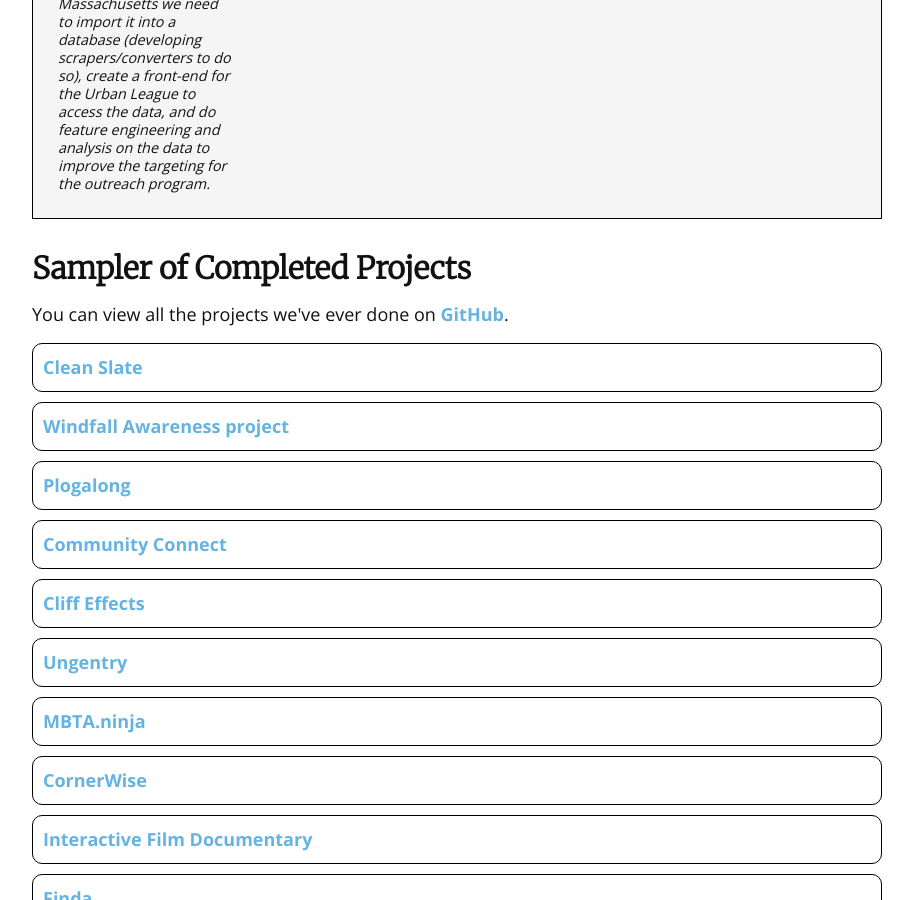
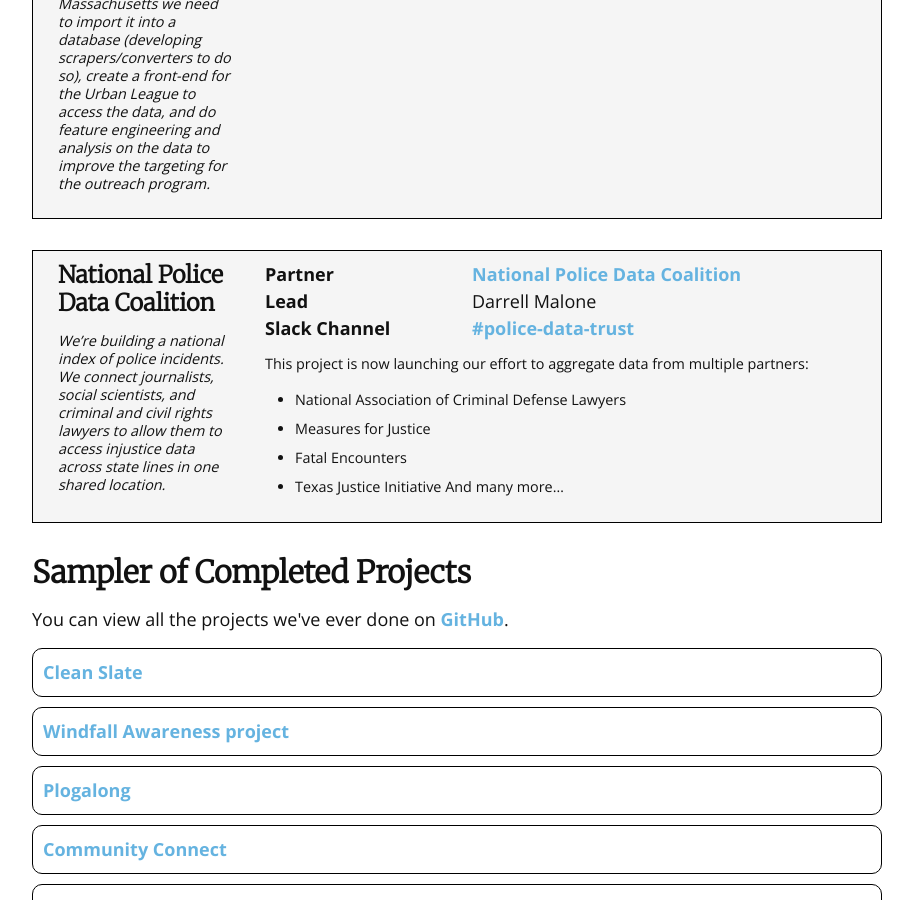
Before and after one commit to codeforboston/codeforboston.org, a Jekyll site: the page built from projects.html, in a window 1280 px wide and 900 px high, scrolled down 1582 px. Shown: the whole window, without its empty margins (183-1096 px from the left). Built offline with Jekyll 4.4.1, drawn with Linux system fonts in a browser that asks for light colours; nearby versions of some CDN libraries.

Commit message:
Bring Back National Police Data Coalition

```diff
--- a/_data/projects/active.yml
+++ b/_data/projects/active.yml
@@ -23,3 +23,22 @@
   technologies: Ruby on Rails, React, Python
   slackChannel: urban-league-heat-pump-accelerator
   hangoutsSlug:
+- name: National Police Data Coalition
+  elevatorPitch: >
+    We're building a national index of police incidents.
+    We connect journalists, social scientists, and criminal
+    and civil rights lawyers to allow them to access injustice
+    data across state lines in one shared location.
+  partner:
+    - name: National Police Data Coalition
+      url: https://www.nationalpolicedata.org/
+  lead: Darrell Malone
+  slackChannel: police-data-trust
+  news: |
+    This project is now launching our effort to aggregate data from multiple partners:
+
+    * National Association of Criminal Defense Lawyers
+    * Measures for Justice
+    * Fatal Encounters
+    * Texas Justice Initiative
+    And many more...
```
